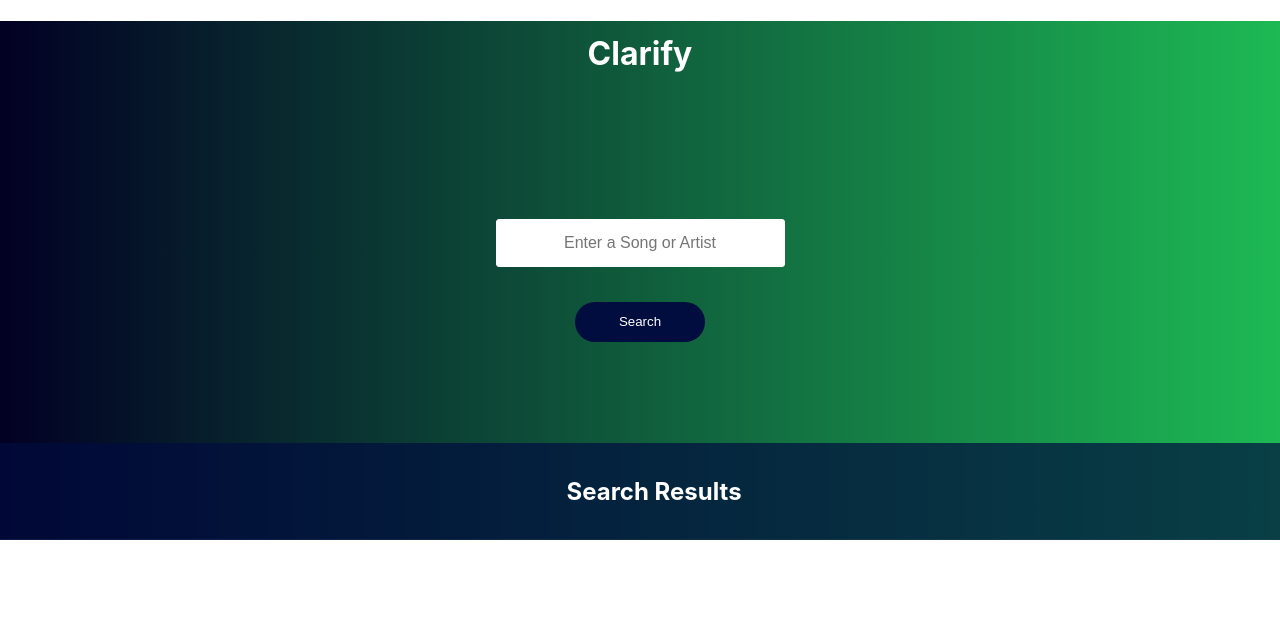
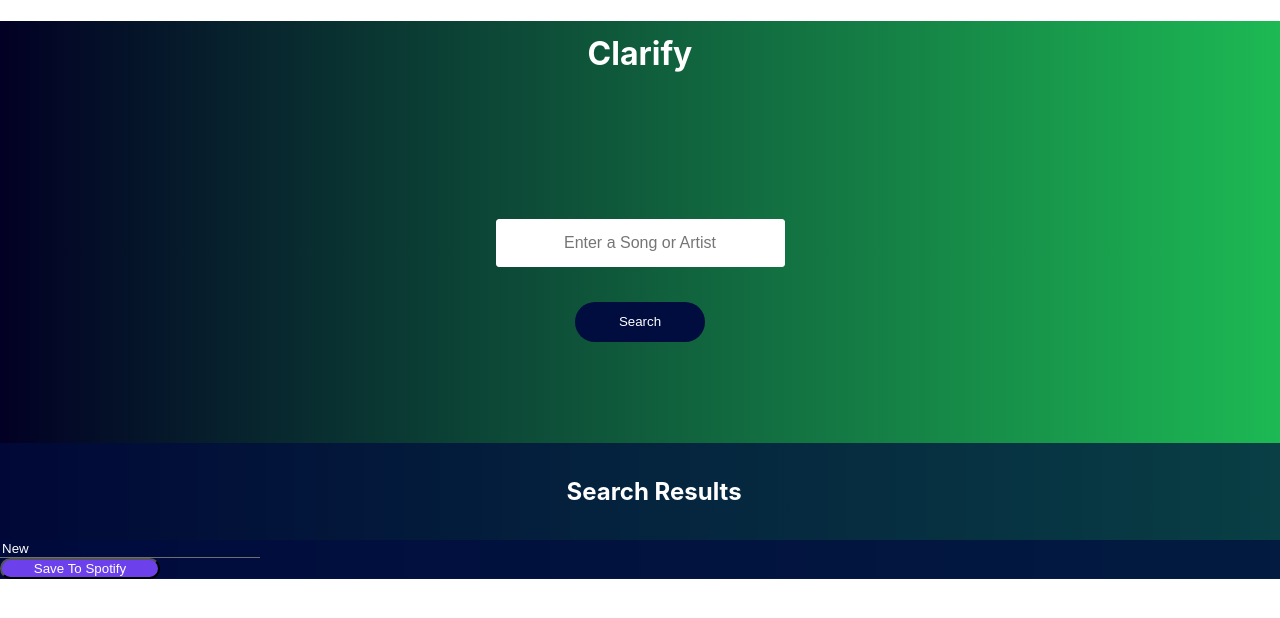
Before and after one commit to srym8/clarify, a React (Create React App) app: page / in a window 1280 px wide. Shown: the top 618 px of the page. Built offline with nearby package versions, Linux system fonts and the light colour scheme.

Commit message:
Added Playlist component

```diff
--- a/src/components/App/App.js
+++ b/src/components/App/App.js
@@ -4,10 +4,14 @@ import "./App.css";
 
 import SearchBar from "../SearchBar/SearchBar";
 import SearchResults from "../SearchResults/SearchResults";
+import Playlist from "../Playlist/Playlist";
 
 
 function App() {
+
     const [results, setresults] = useState([])
+    const [pName, setPName] = useState("New")
+    const [pTracks, setPTracks] = useState([])
 
 
 
@@ -21,15 +25,63 @@ function App() {
         setresults(query)
     }
 
+    const addTrack = (track) => {
+        const alreadyThere = pTracks.some((t) => t.id === track.id);
+
+        if (alreadyThere) {
+            return;
+        } else {
+            setPTracks((prevT) => [...prevT, track]);
+        }
+    }
+
+    const removeTrack = (track) => {
+        setPTracks((prevT) => prevT.filter((t) => t.id !== track.id))
+    }
+
+    const hPName = (n="woah") => {
+
+        setPName(n)
+
+    }
+
+    const test = () => {
+
+
+        const pTracks = [{name: "abcdef", artist: "alpha", album: "letters", id: 1},
+        {name: "one more time", artist: "jack black", album: "kfp", id: 2},
+        {name: "one more time", artist: "britany", album: "idk", id: 3},
+        {name: "Axel F", artist: "Crazy Frog", album: "idk", id: 4},
+        {name: "abcdef", artist: "alpha", album: "letters", id: 1},
+        {name: "one more time", artist: "jack black", album: "kfp", id: 2},
+        {name: "one more time", artist: "britany", album: "idk", id: 3},
+        {name: "Axel F", artist: "Crazy Frog", album: "idk", id: 4}]
+
+        setPTracks(pTracks)
+
+    }
+
     return (
         <div>
             <div className="App">
                 <h1>Clarify</h1>
                 <div className="Search">
+
                     <SearchBar Search={search}/>
-                    <SearchResults results={results}/>
+                    <SearchResults results={results} onAdd={addTrack}/>
+
                 </div>
-                <div className="Playlist"></div>
+                <div className="Playlist">
+
+                    <Playlist
+                    name={pName}
+                    playlistNameChange={hPName}
+                    pTracks={pTracks}
+                    test={test}
+                    onRemove={removeTrack}
+                    />
+
+                </div>
             </div>
         </div>
     )
--- a/src/components/Playlist/Playlist.css
+++ b/src/components/Playlist/Playlist.css
@@ -0,0 +1,21 @@
+.Playlist {
+    display: flex;
+    flex-direction: column;
+    background-color: rgba(1, 12, 63, 0.7);
+}
+
+.Playlist input {
+    width: 20%;
+    border: 0;
+    outline: 0;
+    background: transparent;
+    border-bottom: 1px solid #6f6f6f;
+    color: white;
+}
+
+.PlaylistSave {
+    width: 10rem;
+    border-radius: 30px;
+    background-color: #6c41ec;
+    color: white;
+}
--- a/src/components/Playlist/Playlist.js
+++ b/src/components/Playlist/Playlist.js
@@ -1,9 +1,24 @@
 import React from "react";
 
+import "./Playlist.css";
+
+import TrackList from "../TrackList/TrackList";
+
 function Playlist(props) {
+
+    const handle = (e) => {
+        props.playlistNameChange(e.target.value);
+    }
+
     return (
         <div className="Playlist">
-
+            <input defaultValue={"New"} onChange={handle}></input>
+            <TrackList
+            tracks={props.pTracks}
+            removeT={props.onRemove}
+            isPlaylist={true}
+            />
+            <button className="PlaylistSave" onClick={props.test}>Save To Spotify</button>
         </div>
     )
 }
```
